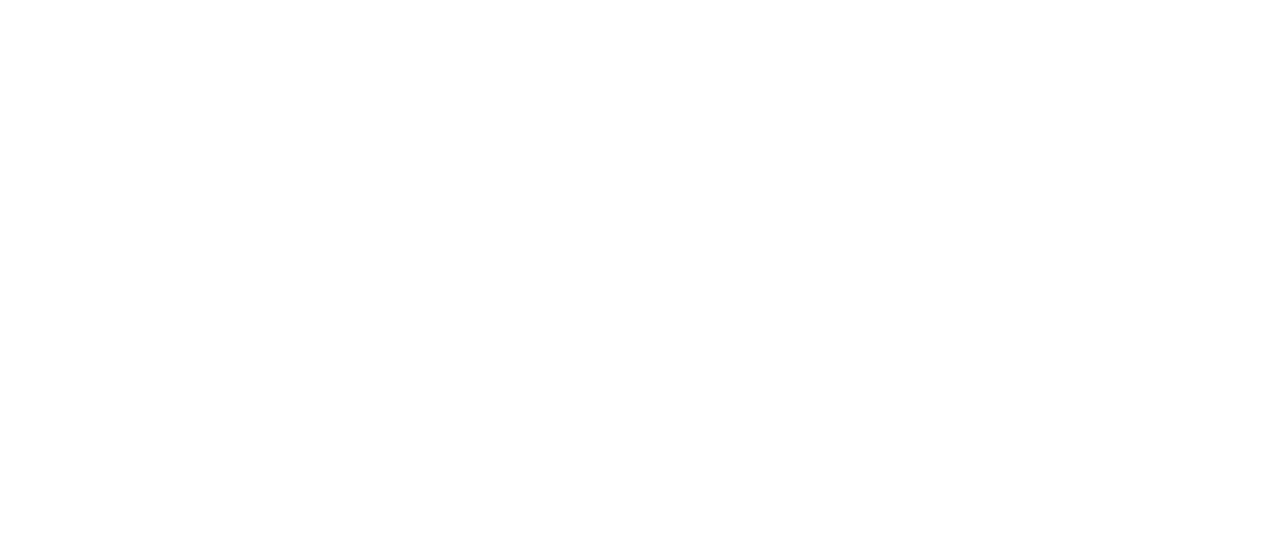
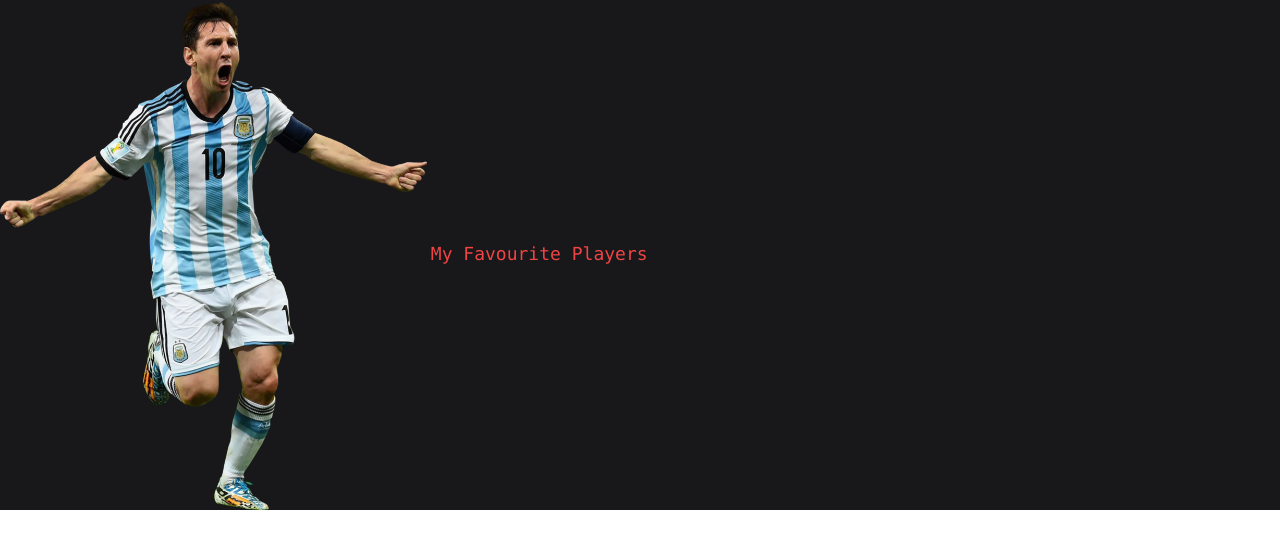
Before and after one commit to YasinSajeeb/Favourite-Player, a plain HTML site: page index.html in a window 1280 px wide. Drawn offline with nearby package versions, Linux system fonts and the light colour scheme.

Commit message:
second commit

```diff
--- a/index.html
+++ b/index.html
@@ -8,6 +8,9 @@
     <script src="https://cdn.tailwindcss.com"></script>
 </head>
 <body>
-
+    <header class="bg-zinc-900">
+        <img class="w-1/3 inline-block" src="images/Messi-banner.png" alt="">
+        <h1 class="text-lg inline-block text-red-500 pt-60 font-mono text-6xl text-center ">My Favourite Players</h1>
+    </header>
 </body>
 </html>
```
Also changed, not shown: images/Alisson Becker.jpg (added), images/Karim Benzema.jpg (added), images/Lewandowski.jpg (added), images/Luka_Modric_Croatia.jpg (added), images/Mohamed Salah.jpg (added), images/Sadio Mané.jpg (added), images/Sergio Ramos.jpg (added), images/cr-7.jpg (added), images/messi-banner.png (added).
